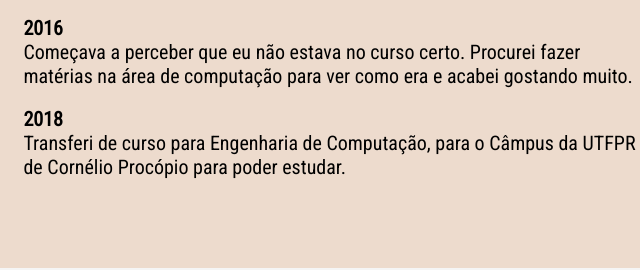
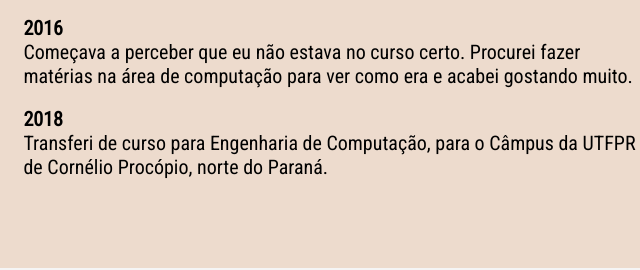
Before and after one commit to mariliafernandez/portfolio, a plain HTML site: page docs/index.html in a window 1280 px wide. Shown: the part 1228-1498 px from the top of the page, 305-945 px from the left. Drawn offline with Linux system fonts and the light colour scheme; a web font is replaced by a local one.

Commit message:
conteúdo

```diff
--- a/docs/index.html
+++ b/docs/index.html
@@ -61,7 +61,7 @@
           </li>
 
           <li><b>2018</b>
-            <p>Transferi de curso para Engenharia de Computação, para o Câmpus da UTFPR de Cornélio Procópio para poder estudar.</p>
+            <p>Transferi de curso para Engenharia de Computação, para o Câmpus da UTFPR de Cornélio Procópio, norte do Paraná.</p>
           </li>
 
         </ul>
```
